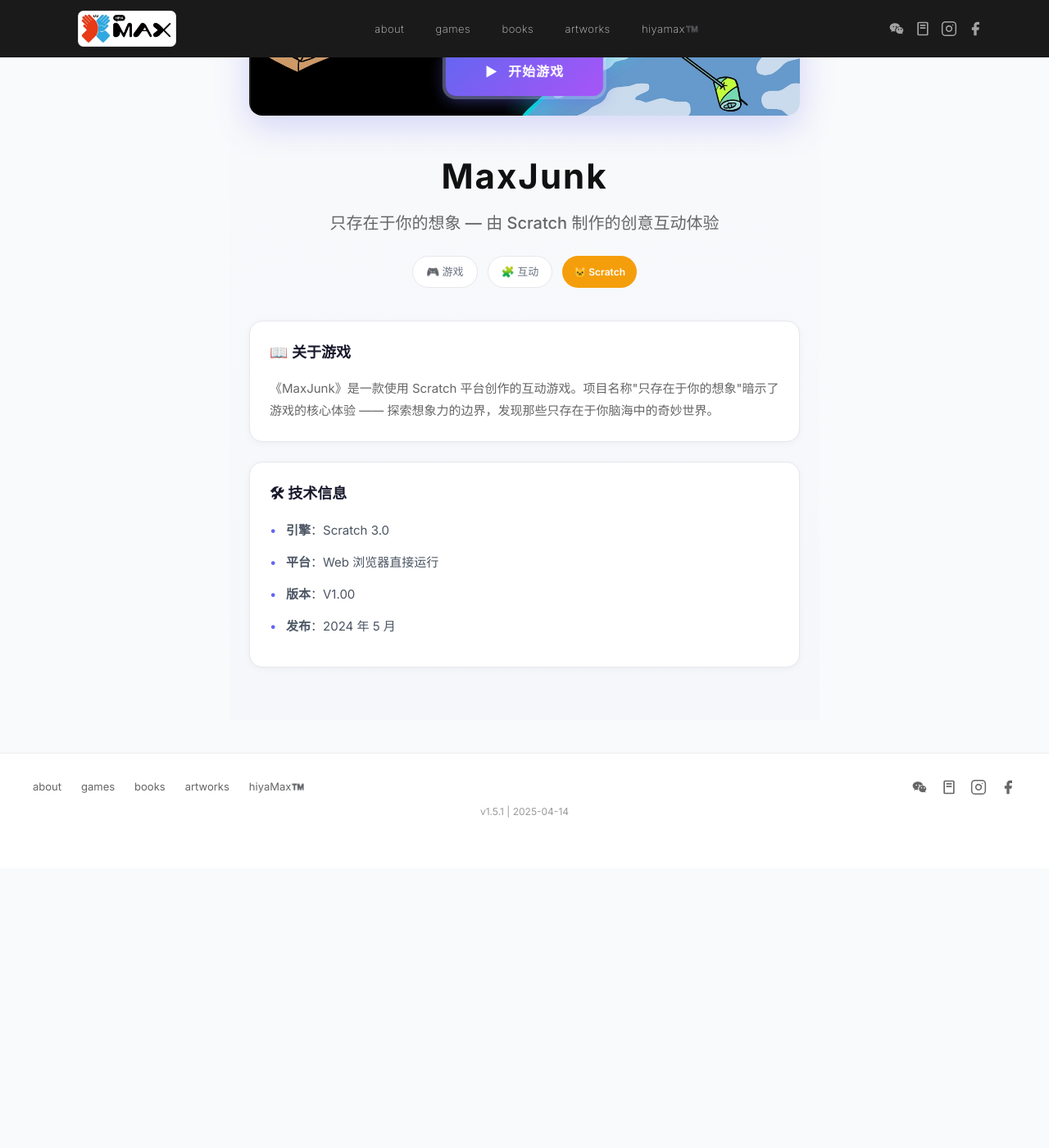
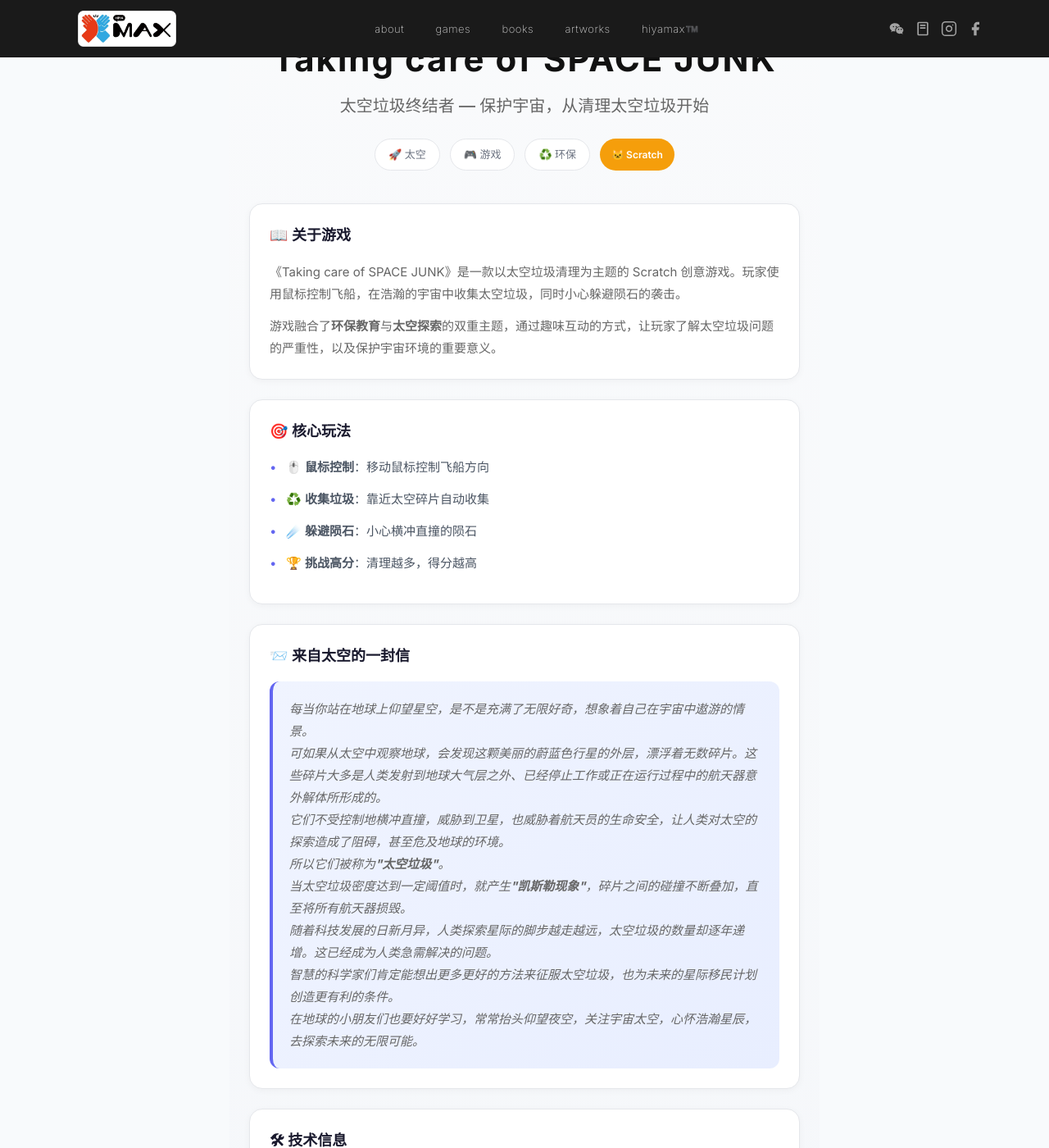
Before and after one commit to hiyaScott/hiyamax-home, a Jekyll site: the page built from _games/maxjunk.md, in a window 1280 px wide and 1400 px high, scrolled down 539 px. Shown: the whole window at 82% size. Built offline with Jekyll 4.4.1, drawn with Linux system fonts in a browser that asks for light colours; before the commit the page ends 1598 px from its top, so only the background shows below that; some of the changed text lies outside the part shown.

Commit message:
feat(maxjunk): update game info - Taking care of SPACE JUNK with intro image and letter

```diff
--- a/_games/maxjunk.md
+++ b/_games/maxjunk.md
@@ -1,11 +1,11 @@
 ---
 layout: game
-title: MaxJunk
-description: 只存在于你的想象 - 一个由 Scratch 制作的创意互动游戏
+title: "Taking care of SPACE JUNK"
+description: "太空垃圾终结者 — 使用鼠标控制飞船，收集太空垃圾，小心躲避陨石"
 category: Game
-color: linear-gradient(135deg, #6366f1 0%, #a855f7 100%)
-emoji: 🎮
-image: /assets/images/games/maxjunk-cover.jpg
+color: linear-gradient(135deg, #1e3a5f 0%, #0d2137 100%)
+emoji: 🚀
+image: /assets/images/games/space-junk-intro.jpg
 thumbnail: /assets/images/games/maxjunk-cover.jpg
 type: Game
 platform: Scratch
@@ -268,7 +268,7 @@ date: 2024-05-02
 
 <div class="mj-intro-container">
   <div class="mj-hero-wrapper">
-    <img src="{{ '/assets/images/games/maxjunk-cover.jpg' | relative_url }}" alt="MaxJunk - 只存在于你的想象">
+    <img src="{{ '/assets/images/games/space-junk-intro.jpg' | relative_url }}" alt="Taking care of SPACE JUNK - 太空垃圾终结者">
     <div class="mj-hero-overlay">
       <a href="{{ '/games/maxjunk/play/' | relative_url }}" class="mj-intro-start-btn">
         <span>▶</span>
@@ -278,19 +278,47 @@ date: 2024-05-02
   </div>
 
   <div class="mj-intro-content">
-    <h1 class="mj-intro-title">MaxJunk</h1>
-    <p class="mj-intro-subtitle">只存在于你的想象 — 由 Scratch 制作的创意互动体验</p>
+    <h1 class="mj-intro-title">Taking care of SPACE JUNK</h1>
+    <p class="mj-intro-subtitle">太空垃圾终结者 — 保护宇宙，从清理太空垃圾开始</p>
 
     <div class="mj-intro-tags">
+      <span class="mj-intro-tag">🚀 太空</span>
       <span class="mj-intro-tag">🎮 游戏</span>
-      <span class="mj-intro-tag">🧩 互动</span>
+      <span class="mj-intro-tag">♻️ 环保</span>
       <span class="mj-scratch-badge">🐱 Scratch</span>
     </div>
 
     <div class="mj-intro-section">
       <div class="mj-intro-section-title">📖 关于游戏</div>
       <div class="mj-intro-desc">
-        <p>《MaxJunk》是一款使用 Scratch 平台创作的互动游戏。项目名称"只存在于你的想象"暗示了游戏的核心体验 —— 探索想象力的边界，发现那些只存在于你脑海中的奇妙世界。</p>
+        <p>《Taking care of SPACE JUNK》是一款以太空垃圾清理为主题的 Scratch 创意游戏。玩家使用鼠标控制飞船，在浩瀚的宇宙中收集太空垃圾，同时小心躲避陨石的袭击。</p>
+        <p style="margin-top: 12px;">游戏融合了<strong>环保教育</strong>与<strong>太空探索</strong>的双重主题，通过趣味互动的方式，让玩家了解太空垃圾问题的严重性，以及保护宇宙环境的重要意义。</p>
+      </div>
+    </div>
+
+    <div class="mj-intro-section">
+      <div class="mj-intro-section-title">🎯 核心玩法</div>
+      <div class="mj-intro-desc">
+        <ul>
+          <li>🖱️ <strong>鼠标控制</strong>：移动鼠标控制飞船方向</li>
+          <li>♻️ <strong>收集垃圾</strong>：靠近太空碎片自动收集</li>
+          <li>☄️ <strong>躲避陨石</strong>：小心横冲直撞的陨石</li>
+          <li>🏆 <strong>挑战高分</strong>：清理越多，得分越高</li>
+        </ul>
+      </div>
+    </div>
+
+    <div class="mj-intro-section">
+      <div class="mj-intro-section-title">📨 来自太空的一封信</div>
+      <div class="mj-intro-desc" style="font-style: italic; background: linear-gradient(135deg, #f0f4ff 0%, #e8eeff 100%); padding: 20px; border-radius: 12px; border-left: 4px solid #6366f1;">
+        <p>每当你站在地球上仰望星空，是不是充满了无限好奇，想象着自己在宇宙中遨游的情景。</p>
+        <p>可如果从太空中观察地球，会发现这颗美丽的蔚蓝色行星的外层，漂浮着无数碎片。这些碎片大多是人类发射到地球大气层之外、已经停止工作或正在运行过程中的航天器意外解体所形成的。</p>
+        <p>它们不受控制地横冲直撞，威胁到卫星，也威胁着航天员的生命安全，让人类对太空的探索造成了阻碍，甚至危及地球的环境。</p>
+        <p>所以它们被称为<strong>"太空垃圾"</strong>。</p>
+        <p>当太空垃圾密度达到一定阈值时，就产生<strong>"凯斯勒现象"</strong>，碎片之间的碰撞不断叠加，直至将所有航天器损毁。</p>
+        <p>随着科技发展的日新月异，人类探索星际的脚步越走越远，太空垃圾的数量却逐年递增。这已经成为人类急需解决的问题。</p>
+        <p>智慧的科学家们肯定能想出更多更好的方法来征服太空垃圾，也为未来的星际移民计划创造更有利的条件。</p>
+        <p>在地球的小朋友们也要好好学习，常常抬头仰望夜空，关注宇宙太空，心怀浩瀚星辰，去探索未来的无限可能。</p>
       </div>
     </div>
 
@@ -298,8 +326,8 @@ date: 2024-05-02
       <div class="mj-intro-section-title">🛠 技术信息</div>
       <div class="mj-intro-desc">
         <ul>
-          <li><strong>引擎</strong>：Scratch 3.0</li>
-          <li><strong>平台</strong>：Web 浏览器直接运行</li>
+          <li><strong>引擎</strong>：Scratch Desktop 3.12.0</li>
+          <li><strong>平台</strong>：Windows 11 / Web 浏览器</li>
           <li><strong>版本</strong>：V1.00</li>
           <li><strong>发布</strong>：2024 年 5 月</li>
         </ul>
```
Also changed, not shown: assets/images/games/space-junk-intro.jpg (added).
